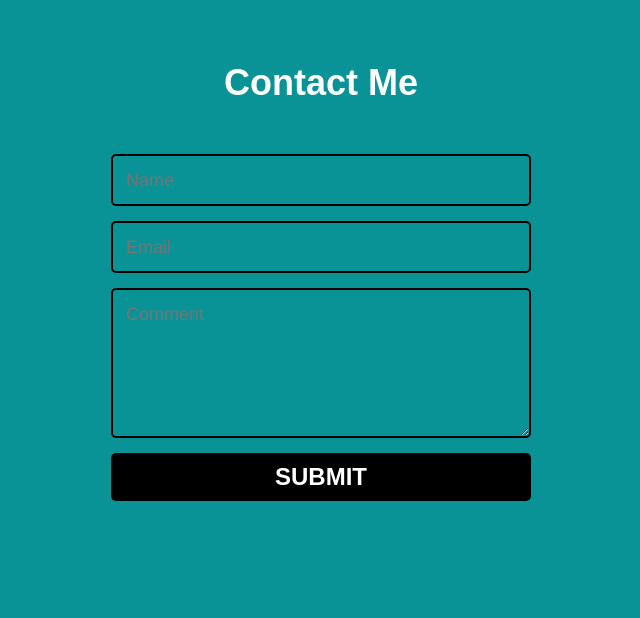
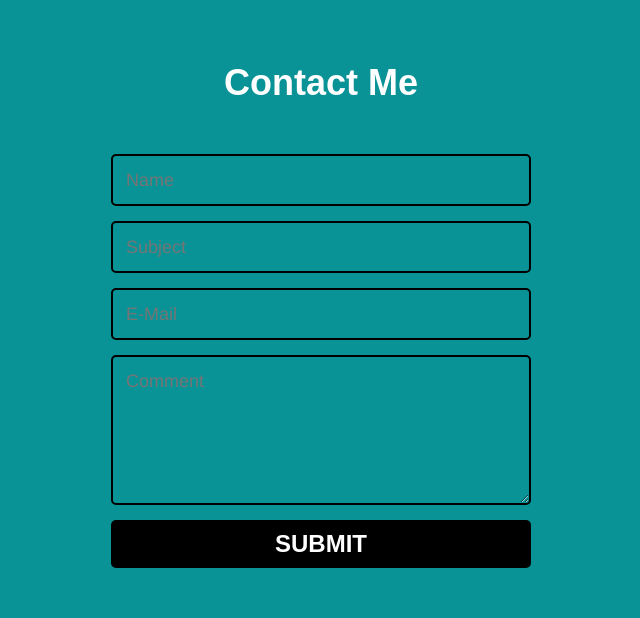
Before and after one commit to StefDegiorgi/portfolio, a PHP site: page / in a window 1280 px wide. Shown: the part 2693-3311 px from the top of the page, without its empty margins (319-959 px from the left). Before the commit the page ends 3194 px from the top, so only its background shows below. Run offline with PHP 8.4, Linux system fonts and the light colour scheme.

Commit message:
php contact form

```diff
--- a/index.php
+++ b/index.php
@@ -80,14 +80,31 @@
           <p class="project-description">Blackjack Project Description</p>
         </div>
   </section>
-   <section class="contact" id="contact">
-  <h1>Contact Me</h1>
+  <section class="contact" id="contact">
+    <h1>Contact Me</h1>
     <form>
       <input name="name" type="text" class="feedback-input" placeholder="Name" />
-      <input name="email" type="text" class="feedback-input" placeholder="Email" />
-      <textarea name="text" class="feedback-input" placeholder="Comment"></textarea>
+      <input name="subject" type="text" class="feedback-input" placeholder="Subject">
+      <input name="mail" type="text" class="feedback-input" placeholder="E-Mail" />
+      <textarea name="message" class="feedback-input" placeholder="Comment"></textarea>
       <input type="submit" value="SUBMIT" />
     </form>
   </section>
+
+  <?php
+  if (isset($_POST['submit'])) {
+    $name = $_POST['name'];
+    $subject = $_POST['subject'];
+    $mailfrom = $_POST['mail'];
+    $message = $_POST['message'];
+
+    $mailTo = "stef.degiorgi@bluewin.ch";
+    $headers = "From: ".$mailFrom;
+    $txt = "You have received an E-Mail from ".$name.".\n\n".$message;
+
+    mail($mailTo, $subject, $txt, $headers);
+    header("Location: index.php?mailsend");
+  }
+  ?>
 </body>
 </html>
```
